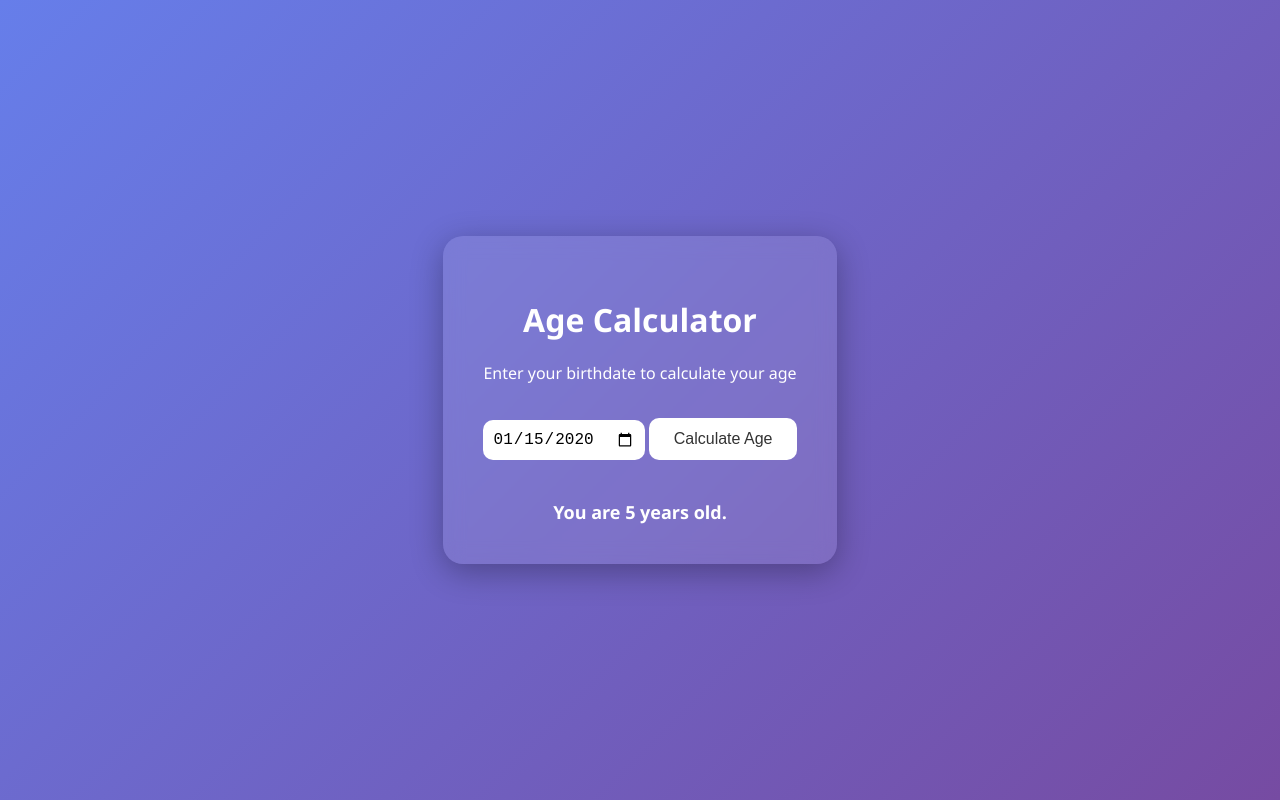
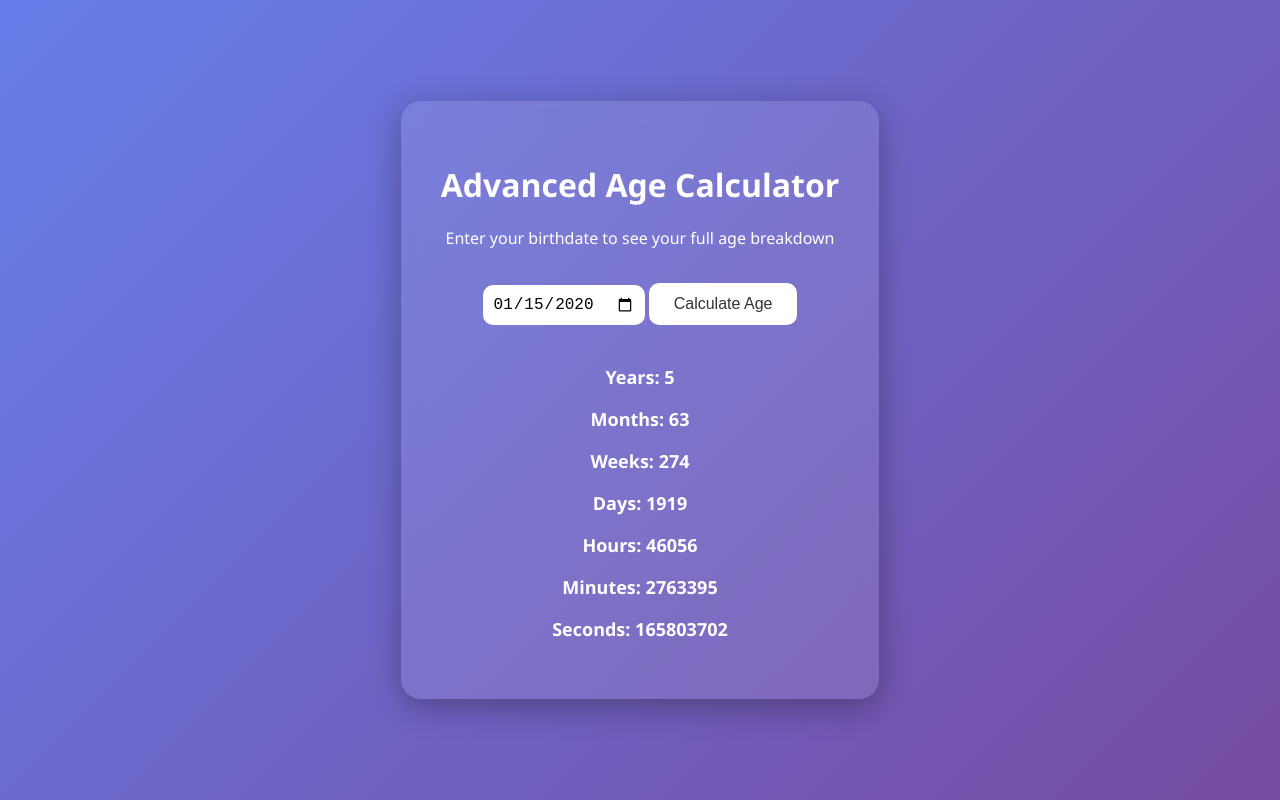
Before and after one commit to AILIKUNTEST/agecalculator0012, a plain HTML site: page index.html in a window 1280 px wide. Both pictures are taken after typing "2020-01-15" into the empty fields and a click on the button "Calculate Age". Drawn offline with Linux system fonts and the light colour scheme.

Commit message:
Update index.html

```diff
--- a/index.html
+++ b/index.html
@@ -3,13 +3,13 @@
 <head>
   <meta charset="UTF-8">
   <meta name="viewport" content="width=device-width, initial-scale=1">
-  <title>Age Calculator</title>
+  <title>Advanced Age Calculator</title>
   <link rel="stylesheet" href="style.css">
 </head>
 <body>
   <div class="container">
-    <h1>Age Calculator</h1>
-    <p>Enter your birthdate to calculate your age</p>
+    <h1>Advanced Age Calculator</h1>
+    <p>Enter your birthdate to see your full age breakdown</p>
     <input type="date" id="birthdate">
     <button onclick="calculateAge()">Calculate Age</button>
     <div id="result"></div>
@@ -17,21 +17,33 @@
 
   <script>
     function calculateAge() {
-      const birthdate = new Date(document.getElementById("birthdate").value);
-      const today = new Date();
+      const birthDate = new Date(document.getElementById("birthdate").value);
+      const now = new Date();
 
-      if (birthdate == "Invalid Date" || birthdate > today) {
+      if (isNaN(birthDate.getTime()) || birthDate > now) {
         document.getElementById("result").innerText = "Please enter a valid birthdate.";
         return;
       }
 
-      let age = today.getFullYear() - birthdate.getFullYear();
-      const m = today.getMonth() - birthdate.getMonth();
-      if (m < 0 || (m === 0 && today.getDate() < birthdate.getDate())) {
-        age--;
-      }
+      let diff = now - birthDate;
 
-      document.getElementById("result").innerText = `You are ${age} years old.`;
+      const years = now.getFullYear() - birthDate.getFullYear();
+      const months = (years * 12) + (now.getMonth() - birthDate.getMonth());
+      const days = Math.floor(diff / (1000 * 60 * 60 * 24));
+      const weeks = Math.floor(days / 7);
+      const hours = Math.floor(diff / (1000 * 60 * 60));
+      const minutes = Math.floor(diff / (1000 * 60));
+      const seconds = Math.floor(diff / 1000);
+
+      document.getElementById("result").innerHTML = `
+        <p><strong>Years:</strong> ${years}</p>
+        <p><strong>Months:</strong> ${months}</p>
+        <p><strong>Weeks:</strong> ${weeks}</p>
+        <p><strong>Days:</strong> ${days}</p>
+        <p><strong>Hours:</strong> ${hours}</p>
+        <p><strong>Minutes:</strong> ${minutes}</p>
+        <p><strong>Seconds:</strong> ${seconds}</p>
+      `;
     }
   </script>
 </body>
```
